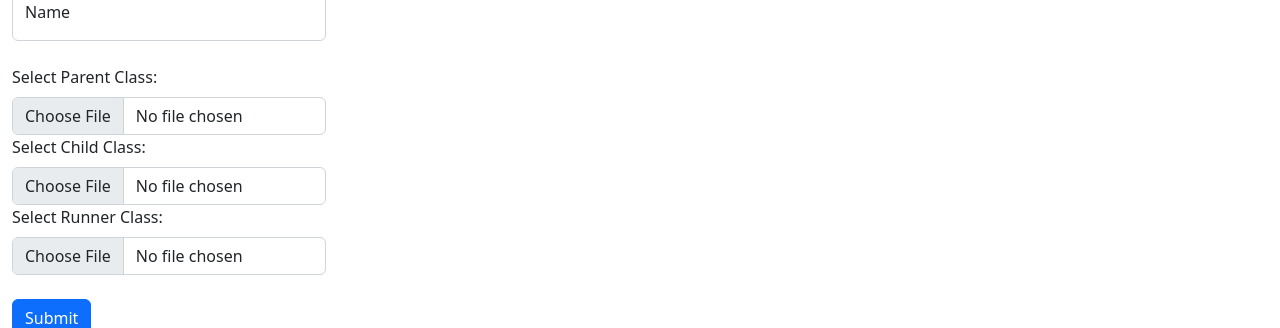
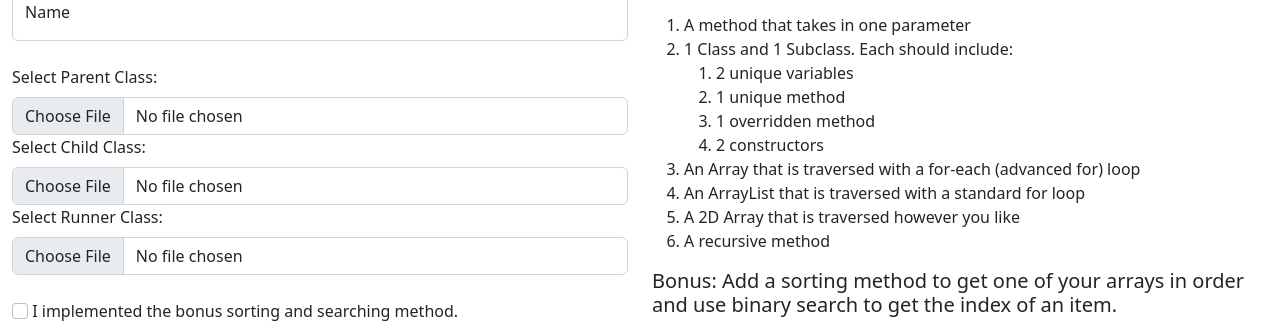
Before and after one commit to 2pichar/APCSA-Graders, a website: page Assignment 10/html/index.html in a window 1280 px wide. Shown: the part 73-401 px from the top of the page. Drawn offline with nearby package versions, Linux system fonts and the light colour scheme.

Commit message:
updated html pages

```diff
--- a/Assignment 10/html/index.html
+++ b/Assignment 10/html/index.html
@@ -8,8 +8,10 @@
     </head>
     <body>
         <div class="container-fluid">
+            <div class="row">
+                <div class="col">
                     <h1>Assignment 10 Grader</h1>
-            <form method="post" action="/grade" encType="multipart/form-data" class="w-25">
+                    <form method="post" action="/grade" encType="multipart/form-data">
                             <div class="form-floating">
                                 <input class="form-control" required type="text" name="name" id="name" placeholder=" "/>
                                 <label class="form-label">Name</label>
@@ -29,15 +31,33 @@
                             </div>
                             <div>
                                 <br />
+                                <input type="checkbox" class="form-check-input" name="bonus" id="bonus" value="true"/>
+                                <label class="form-check-label" for="bonus">I implemented the bonus sorting and searching method.</label>
+                                <br />
+                                <br />
                                 <input type="submit" class="btn btn-primary" value="Submit"/>
                             </div>
                     </form>
-            <div class="w-75" id="directions">
+                </div>
+                <div class="col" id="directions">
                     <h2>Directions</h2>
                     <p>Create a program that meets the following conditions:</p>
                     <ol>
-                    <li>Contains a method that uses recursion</li>
+                        <li>A method that takes in one parameter</li>
+                        <li>1 Class and 1 Subclass. Each should include:</li>
+                        <ol>
+                            <li>2 unique variables</li>
+                            <li>1 unique method</li>
+                            <li>1 overridden method</li>
+                            <li>2 constructors</li>
                         </ol>
+                        <li>An Array that is traversed with a for-each (advanced for) loop</li>
+                        <li>An ArrayList that is traversed with a standard for loop</li>
+                        <li>A 2D Array that is traversed however you like</li>
+                        <li>A recursive method</li>
+                    </ol>
+                    <h5>Bonus: Add a sorting method to get one of your arrays in order and use binary search to get the index of an item.</h4>
+                </div>
             </div>
         </div>
     </body>
```
Also changed, not shown: Assignment 10/html/grades_summary.html (+1 -1 lines), Assignment 10/html/grading_res.html (+13 -9 lines). Lines whose indentation alone changed are shown as unchanged.
